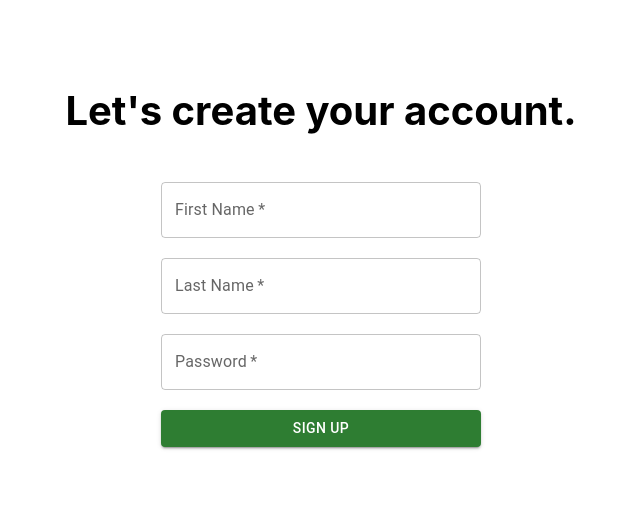
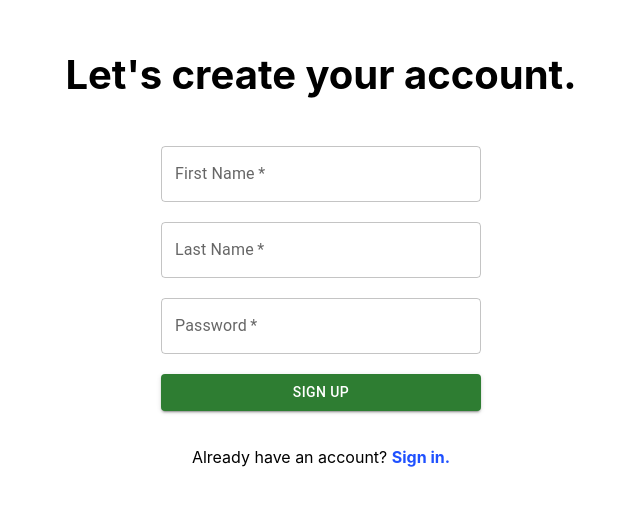
Before and after one commit to Kyle-Ortiz/group-hack-project, a Next.js app: page /signup in a window 1280 px wide. Shown: the part 147-652 px from the top of the page, without its empty margins (319-959 px from the left). Built offline with nearby package versions, Linux system fonts and the light colour scheme.

Commit message:
added p tag with link to signin comp

```diff
--- a/Components/Signup.js
+++ b/Components/Signup.js
@@ -28,7 +28,8 @@
               <TextField required className="text-field" id="outlined-basic" name="last"value={signUpForm.last} onChange={(e)=>inputChange(e)} label="Last Name" variant="outlined" />
               <TextField required className="text-field" id="outlined-basic" type="password" name="Password"value={signUpForm.Password} onChange={(e) => inputChange(e)} label="Password" variant="outlined" />
               <Button id="signup-button" color="success" onClick={submit}variant="contained">Sign up</Button>
-  </div>;
+              <p>Already have an account? <a href="/signin">Sign in. </a></p>
+          </div>;
 }
 
 export default Signup;
--- a/styles/signup.css
+++ b/styles/signup.css
@@ -19,3 +19,8 @@
 #signup-header {
      font-size: 2.5rem;
 }
+
+a {
+     color: #1F51FF;
+     font-weight: bold;
+}
```
